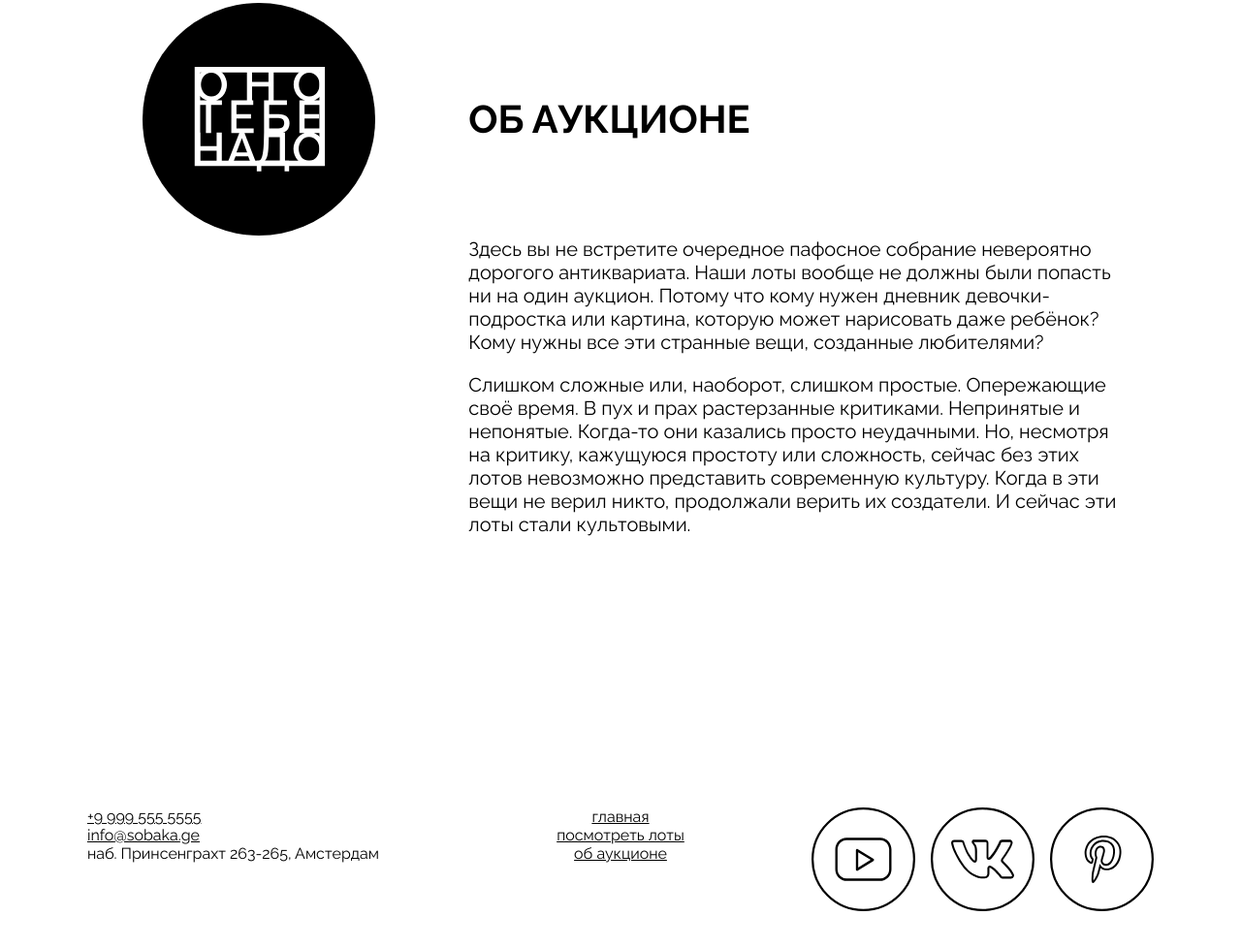
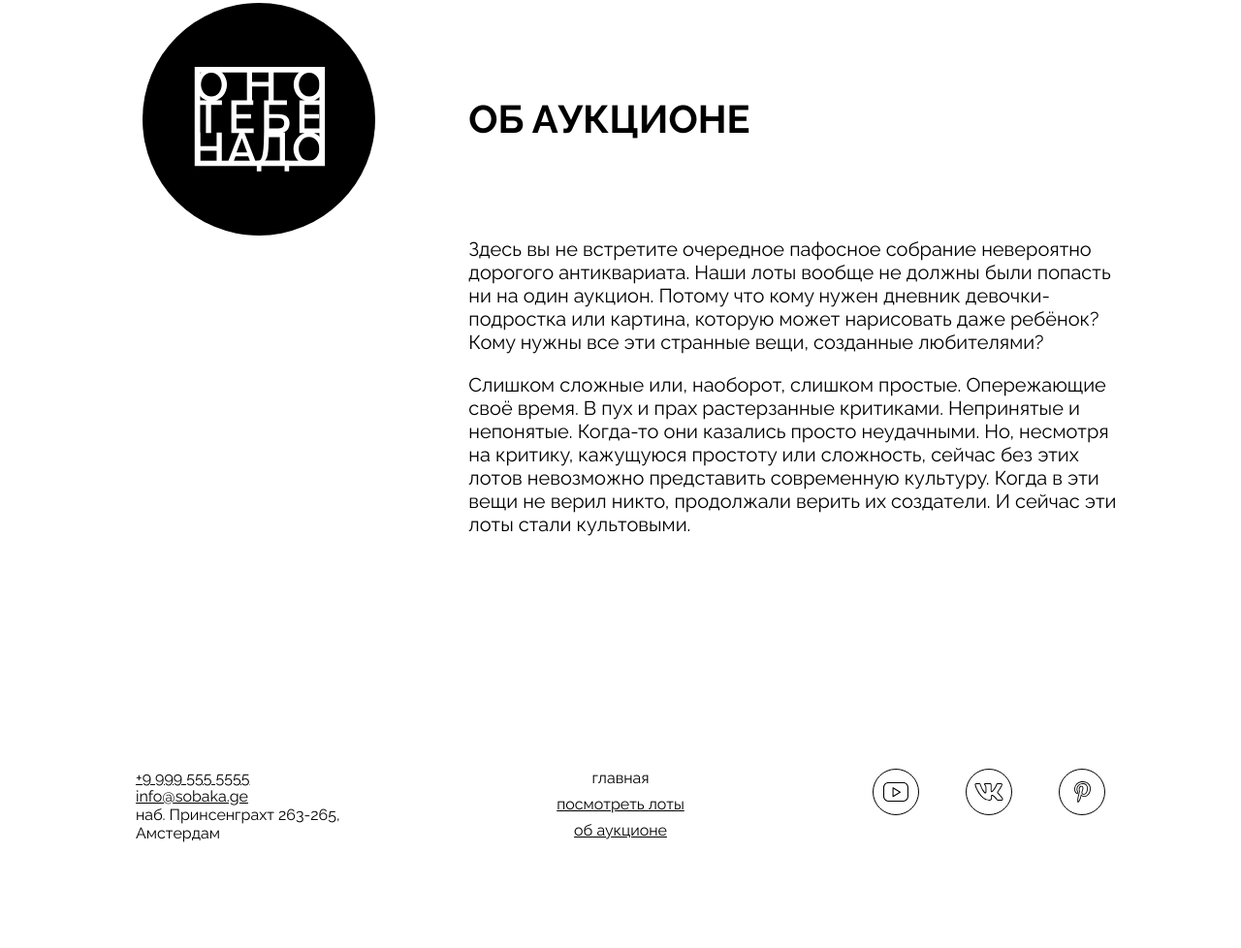
Before and after one commit to LunisLinus/ono-tebe-nado-ad, a plain HTML site: page index.html in a window 1280 px wide. Shown: the part 2147-3125 px from the top of the page at 97% size. After the commit the page ends 3098 px from the top, so only its background shows below. Drawn offline with Linux system fonts and the light colour scheme.

Commit message:
website footer style details

```diff
--- a/index.html
+++ b/index.html
@@ -125,15 +125,15 @@
     </address>
     <nav class="footer__menu" aria-label="Меню в футере">
         <ul class="footer__menu-list">
-            <li><a href="#">главная</a></li>
-            <li><a href="#">посмотреть лоты</a></li>
-            <li><a href="#">об аукционе</a></li>
+            <li class="footer__menu-list-item"><a class="footer__menu-link footer__menu-link_active" href="#">главная</a></li>
+            <li class="footer__menu-list-item"><a class="footer__menu-link" href="#">посмотреть лоты</a></li>
+            <li class="footer__menu-list-item"><a class="footer__menu-link" href="#">об аукционе</a></li>
         </ul>
     </nav>
     <ul class="footer__social-list" aria-label="Социальные сети">
-        <li><a href="#" aria-label="YouTube"><img src="./images/yt.svg" alt="YouTube"/></a></li>
-        <li><a href="#" aria-label="ВКонтакте"><img src="./images/vk.svg" alt="ВКонтакте"/></a></li>
-        <li><a href="#" aria-label="Pinterest"><img src="./images/pinterest.svg" alt="Pinterest"/></a></li>
+        <li class="footer__social-list-item"><a class="footer__social-link" href="#" aria-label="YouTube"><img class="footer__social-icon" src="./images/yt.svg" alt="YouTube"/></a></li>
+        <li class="footer__social-list-item"><a class="footer__social-link" href="#" aria-label="ВКонтакте"><img class="footer__social-icon" src="./images/vk.svg" alt="ВКонтакте"/></a></li>
+        <li class="footer__social-list-item"><a class="footer__social-link" href="#" aria-label="Pinterest"><img class="footer__social-icon" src="./images/pinterest.svg" alt="Pinterest"/></a></li>
     </ul>
 </footer>
 </body>
--- a/styles/style.css
+++ b/styles/style.css
@@ -410,21 +410,61 @@ address {
     display: grid;
     grid-template-columns: 1fr 1fr 1fr;
     gap: 20px;
-    padding: 40px 0;
+    padding: 0 50px 82px; /* сверху 0, по бокам 50px, снизу 82px */
+    align-items: start; /* выравниваем содержимое по верхнему краю */
 }
 
 .footer__address {
     font-style: normal;
+    text-align: left;
+    justify-self: start;
+    max-width: 240px;
+}
+
+.footer__menu {
+    display: block; /* контейнер для навигации */
+    justify-self: center; /* размещаем меню по центру своей колонки */
 }
 
 .footer__menu-list {
     list-style: none;
-    text-align: center;
+    padding: 0;
+    margin: 0;
+    display: grid; /* список как грид-колонка */
+    justify-items: center; /* выравнивание текста по центру */
+    row-gap: 8px; /* вертикальные интервалы между ссылками */
+    text-align: center; /* центрируем текст пунктов меню */
+}
+
+.footer__menu-list-item {}
+
+.footer__menu-link {
+    color: inherit;
+    text-decoration: underline;
+}
+
+.footer__menu-link_active {
+    text-decoration: none; /* активная — без подчёркивания */
 }
 
 .footer__social-list {
+    list-style: none;
+    padding: 0;
+    margin: 0;
     display: flex;
-    gap: 16px;
-    list-style: none;
-    justify-content: flex-end;
+    gap: 48px; /* расстояние между иконками */
+    justify-content: flex-end; /* выравниваем элементы по правому краю */
+    justify-self: end; /* прижимаем список к правому краю грид-колонки */
 }
+
+.footer__social-list-item {}
+
+.footer__social-link {
+    display: inline-flex;
+}
+
+.footer__social-icon {
+    width: 48px;
+    height: 48px;
+    display: block;
+}
```
